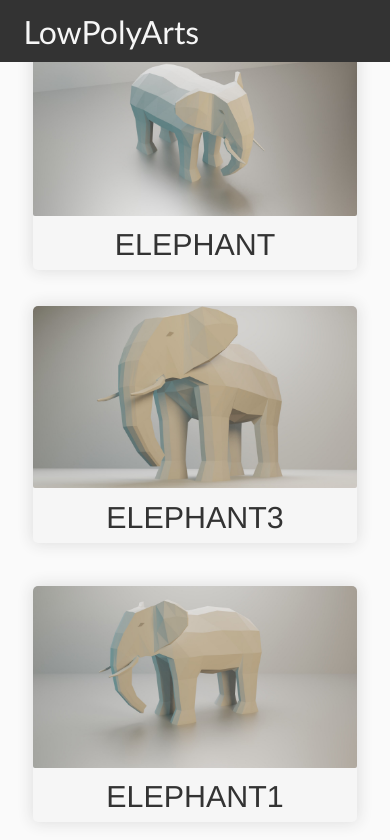
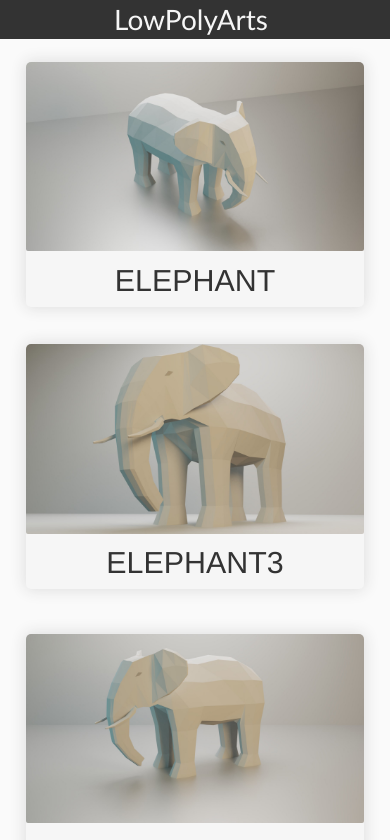
Before and after one commit to ShashankVinayak/lowpolyarts, a React (Create React App) app: page / in a window 390 px wide. Shown: the top 840 px of the page. Built offline with nearby package versions, Linux system fonts and the light colour scheme.

Commit message:
Add css media queries

```diff
--- a/src/css/cardview.css
+++ b/src/css/cardview.css
@@ -5,3 +5,21 @@
 .lpa-cardview-content-container {
   padding-top: 4%;
 }
+
+@media screen and (max-width: 63.99em) {
+  .lpa-cardview-content-container {
+    padding-top: 5%;
+  }
+}
+
+@media screen and (max-width: 47.99em) {
+  .lpa-cardview-content-container {
+    padding-top: 6%;
+  }
+}
+
+@media screen and (max-width: 35.4em) {
+  .lpa-cardview-content-container {
+    padding-top: 11%;
+  }
+}
--- a/src/css/cardviewcontent.css
+++ b/src/css/cardviewcontent.css
@@ -6,3 +6,15 @@
 .lpa-cardview-cardlist {
   margin: 1% 3% 0 3%;
 }
+
+@media screen and (max-width: 63.99em) {
+  .lpa-cardview-cardlist {
+    margin: 1% 2% 0 2%;
+  }
+}
+
+@media screen and (max-width: 47.99em) {
+  .lpa-cardview-cardlist {
+    margin: 1% 1% 0 1%;
+  }
+}
--- a/src/css/modelfiles.css
+++ b/src/css/modelfiles.css
@@ -49,3 +49,30 @@
   width: 90%;
   border-radius: 15px;
 }
+
+@media screen and (max-width: 63.99em) {
+  .lpa-modelfiles-files-container {
+    margin-top: 3%;
+    margin-left: 4%;
+    margin-right: 4%;
+
+    border-radius: 30px;
+
+    box-shadow: 0 0 3px 1px #dddddd;
+
+    background-color: #f6f6f6;
+  }
+}
+
+@media screen and (max-width: 35.4em) {
+  .lpa-modelfiles-files-header {
+    margin: 0;
+    padding: 1% 0 1% 0;
+
+    font-size: 160%;
+    font-family: 'Trebuchet MS', 'Lucida Sans Unicode', 'Lucida Grande', 'Lucida Sans', Arial, sans-serif;
+    font-weight: 600;
+
+    color: #555555;
+  }
+}
--- a/src/css/modelimage.css
+++ b/src/css/modelimage.css
@@ -46,3 +46,30 @@
 
   border-radius: 15px;
 }
+
+@media screen and (max-width: 63.99em) {
+  .lpa-modelimage-imgs-container {
+    margin-right: 3%;
+    margin-left: 3%;
+    padding-bottom: 1%;
+
+    border-radius: 30px;
+
+    box-shadow: 0 0 5px 1px #dddddd;
+
+    background-color: #f6f6f6;
+  }
+}
+
+@media screen and (max-width: 35.4em) {
+  .lpa-modelimage-img-header{
+    margin: 0;
+    padding: 1%;
+
+    font-size: 150%;
+    font-family: 'Trebuchet MS', 'Lucida Sans Unicode', 'Lucida Grande', 'Lucida Sans', Arial, sans-serif;
+    font-weight: 600;
+
+    color: #555555;
+  }
+}
--- a/src/css/modelview.css
+++ b/src/css/modelview.css
@@ -3,5 +3,23 @@
 }
 
 .lpa-modelview-content-container {
-  padding-top: 4%;
+  padding-top: 4.5%;
 }
+
+@media screen and (max-width: 63.99em) {
+  .lpa-modelview-content-container {
+    padding-top: 6%;
+  }
+}
+
+@media screen and (max-width: 47.99em) {
+  .lpa-modelview-content-container {
+    padding-top: 8%;
+  }
+}
+
+@media screen and (max-width: 35.4em) {
+  .lpa-modelview-content-container {
+    padding-top: 12%;
+  }
+}
--- a/src/css/modelviewer.css
+++ b/src/css/modelviewer.css
@@ -48,3 +48,54 @@
 
   color: #555555;
 }
+
+@media screen and (max-width: 63.99em) {
+  .lpa-modelviewer-3dview-container {
+    margin-left: 4%;
+    margin-right: 4%;
+
+    border-radius: 30px;
+
+    box-shadow: 0 0 3px 1px #dddddd;
+
+    background-color: #f6f6f6;
+  }
+
+}
+
+@media screen and (max-width: 47.99em) {
+  .lpa-modelviewer-iframe {
+    width:100%;
+    height: 350px;
+    border:none;
+  }
+}
+
+@media screen and (max-width: 35.4em) {
+  .lpa-modelviewer-iframe {
+    width:100%;
+    height: 200px;
+    border:none;
+  }
+
+  .lpa-modelviewer-header {
+    margin: 0;
+    padding: 1% 0 0 0;
+
+    font-size: 160%;
+    font-family: 'Trebuchet MS', 'Lucida Sans Unicode', 'Lucida Grande', 'Lucida Sans', Arial, sans-serif;
+    font-weight: 600;
+
+    color: #555555;
+  }
+
+  .lpa-modelviewer-footer {
+    margin: 0;
+    padding: 0 0 1% 0;
+
+    font-size: 150%;
+    font-family: 'Gill Sans', 'Gill Sans MT', Calibri, 'Trebuchet MS', sans-serif;
+
+    color: #555555;
+  }
+}
--- a/src/css/navbar.css
+++ b/src/css/navbar.css
@@ -34,3 +34,29 @@
 
   background-color: #f6f6f6;
 }
+
+@media screen and (max-width: 47.99em) {
+  .lpa-cardview-brand {
+    margin: 0.6%;
+    padding-left: 1%;
+
+    font-family: 'Gill Sans', 'Gill Sans MT', Calibri, 'Trebuchet MS', sans-serif;
+    font-size: 190%;
+
+    color: #f6f6f6;
+  }
+}
+
+@media screen and (max-width: 35.4em) {
+  .lpa-cardview-brand {
+    margin: 0.6% auto;
+    padding-left: 1%;
+
+    width:42.5%;
+
+    font-family: 'Gill Sans', 'Gill Sans MT', Calibri, 'Trebuchet MS', sans-serif;
+    font-size: 175%;
+
+    color: #f6f6f6;
+  }
+}
```
